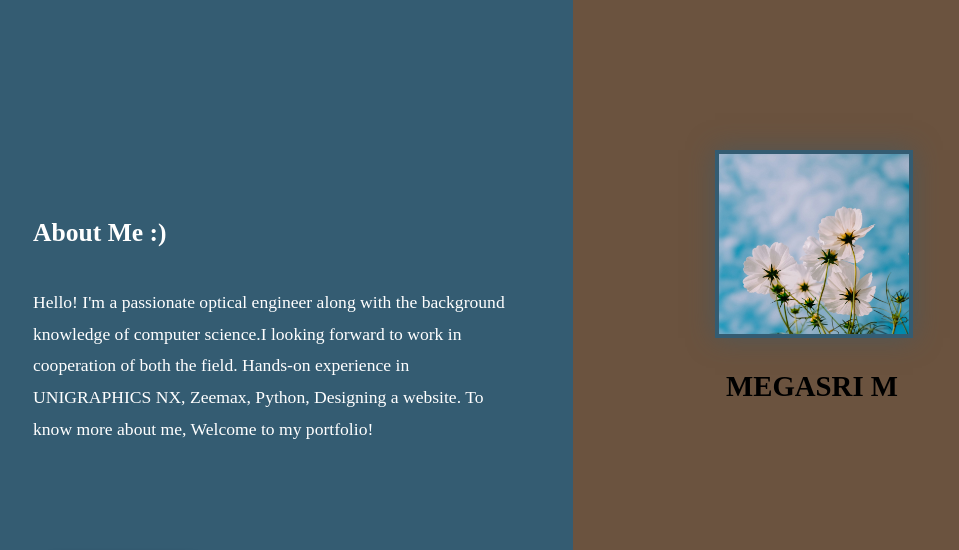
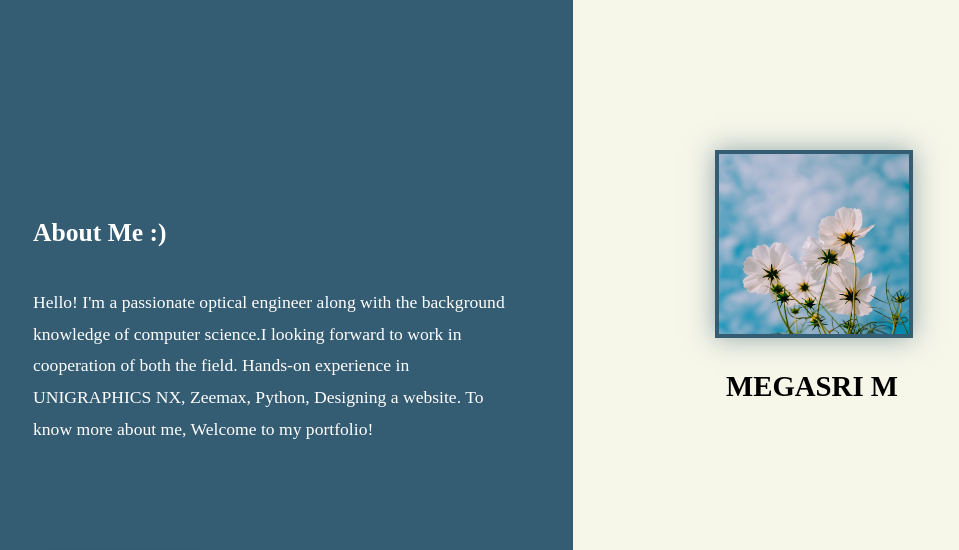
Before and after one commit to Megasri15/My-Portfolio, a plain HTML site: page index.html in a window 1280 px wide. Shown: the top 550 px of the page, without its empty margins (67-1026 px from the left). Drawn offline with Linux system fonts and the light colour scheme.

Commit message:
Update style1.css

```diff
--- a/style1.css
+++ b/style1.css
@@ -2,7 +2,7 @@ body {
   height: 100vh; /* full viewport height */
   margin: 0;
   padding: 0;
-  background: linear-gradient(to right, #345c72 50%, #6b533f 50%);
+  background: linear-gradient(to right, #345c72 50%, #f6f6e9 50%);
   color: white;
 
 }
```
